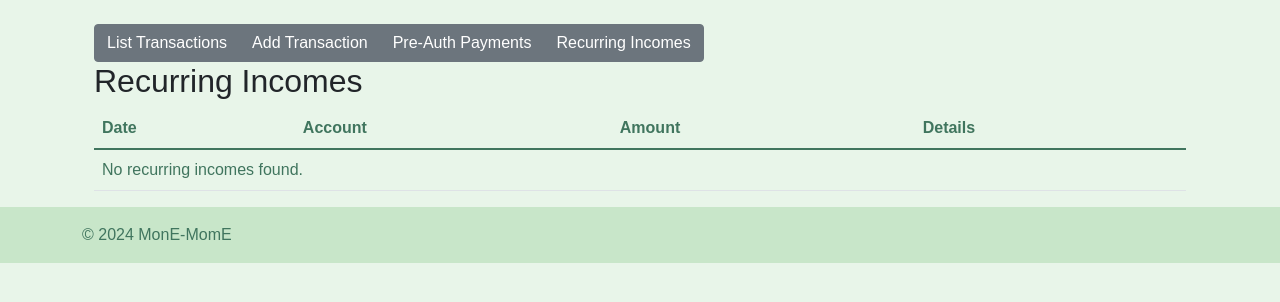
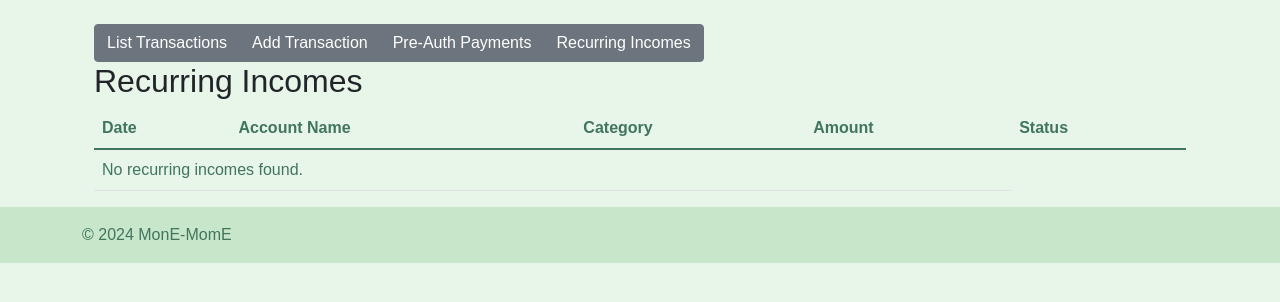
Before and after one commit to saravanankesa/CS50me, a Django app: page /transactions/recurring/ in a window 1280 px wide. Shown: the part 56-358 px from the top of the page. Run offline with Django 3.2, Linux system fonts and the light colour scheme; a user stored in the database is signed in; data comes from the database, SQL or seed files in the repository; both versions use the stored data as it was after the commit.

Commit message:
Fixed Recurring/Pre-Auth listing setup

```diff
--- a/wk8fnl/capstone/monemome/templates/monemome/layout.html
+++ b/wk8fnl/capstone/monemome/templates/monemome/layout.html
@@ -20,7 +20,7 @@
             <div class="collapse navbar-collapse" id="navbarNav">
                 <ul class="navbar-nav flex-lg-row flex-column align-items-lg-start align-items-end">
                     <li class="nav-item">
-                        <a class="nav-link active" aria-current="page" href="#">Home</a>
+                        <a class="nav-link active" aria-current="page" href="{% url 'index' %}">Home</a>
                     </li>
                     {% if user.is_authenticated %}
                     <li class="nav-item">
--- a/wk8fnl/capstone/monemome/templates/monemome/pre_auth_payments.html
+++ b/wk8fnl/capstone/monemome/templates/monemome/pre_auth_payments.html
@@ -26,7 +26,7 @@
             <tr>
                 <td>{{ transaction.date }}</td>
                 <td>{{ transaction.account_name }}</td>
-                <td>{{ transaction.category.name }}</td>
+                <td>{{ transaction.category.category_name }}</td>
                 <td>{{ transaction.amount }}</td>
                 <td>Pre-Authorized</td>
             </tr>
--- a/wk8fnl/capstone/monemome/templates/monemome/recurring_incomes.html
+++ b/wk8fnl/capstone/monemome/templates/monemome/recurring_incomes.html
@@ -15,9 +15,10 @@
         <thead>
             <tr>
                 <th>Date</th>
-                <th>Account</th>
+                <th>Account Name</th>
+                <th>Category</th>
                 <th>Amount</th>
-                <th>Details</th>
+                <th>Status</th>
             </tr>
         </thead>
         <tbody>
@@ -25,8 +26,9 @@
             <tr>
                 <td>{{ transaction.date }}</td>
                 <td>{{ transaction.account_name }}</td>
+                <td>{{ transaction.category.category_name }}</td>
                 <td>{{ transaction.amount }}</td>
-                <td>{{ transaction.details }}</td>
+                <td>Recurring</td>
             </tr>
             {% empty %}
             <tr><td colspan="4">No recurring incomes found.</td></tr>
```
Also changed, not shown: wk8fnl/capstone/db.sqlite3.
